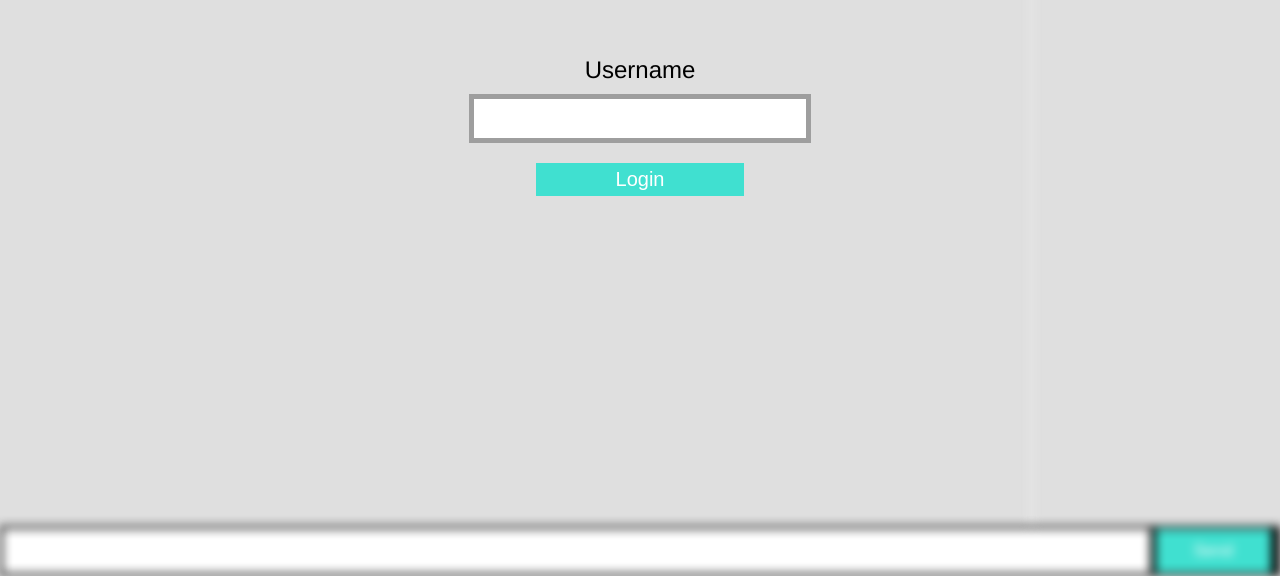
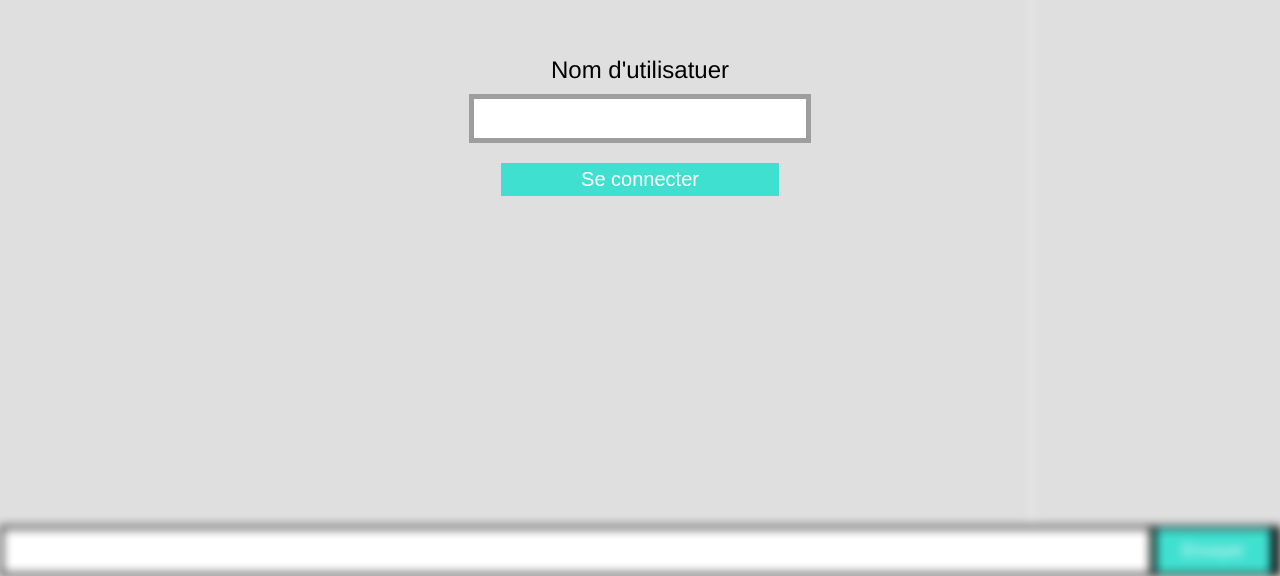
Before and after one commit to calandreauj/chat, a website: page public/index.html in a window 1280 px wide. Shown: the part 224-800 px from the top of the page. Drawn offline with nearby package versions, Linux system fonts and the light colour scheme; no server answers.

Commit message:
Add files via upload

```diff
--- a/public/index.html
+++ b/public/index.html
@@ -2,7 +2,7 @@
 <html>
   <head>
     <link rel="stylesheet" href="style.css" />
-    <title>Socket.IO chat</title>
+    <title>SAP-Chat</title>
     <style>
     </style>
   </head>
@@ -15,18 +15,18 @@
           </span> { message.text }
         </li>
       </ul><ul id="users">
-        <li rv-each-user="users" class="new" rv-id="user.username">{ user.username } <span class="typing" rv-show="user.typing">typing</span></li>
+        <li rv-each-user="users" class="new" rv-id="user.username">{ user.username } <span class="typing" rv-show="user.typing">est en train d'écrire...</span></li>
       </ul>
       <form action="">
-        <input id="m" autocomplete="off" /><button>Send</button>
+        <input id="m" autocomplete="off" /><button>Envoyer</button>
       </form>
     </section>
     <section id="login">
       <form action="">
-        <label for="u">Username</label>
+        <label for="u">Nom d'utilisatuer</label>
         <input id="u" autocomplete="off" autofocus />
         <p>
-          <button>Login</button>
+          <button>Se connecter</button>
         </p>
       </form>
     </section>
```
